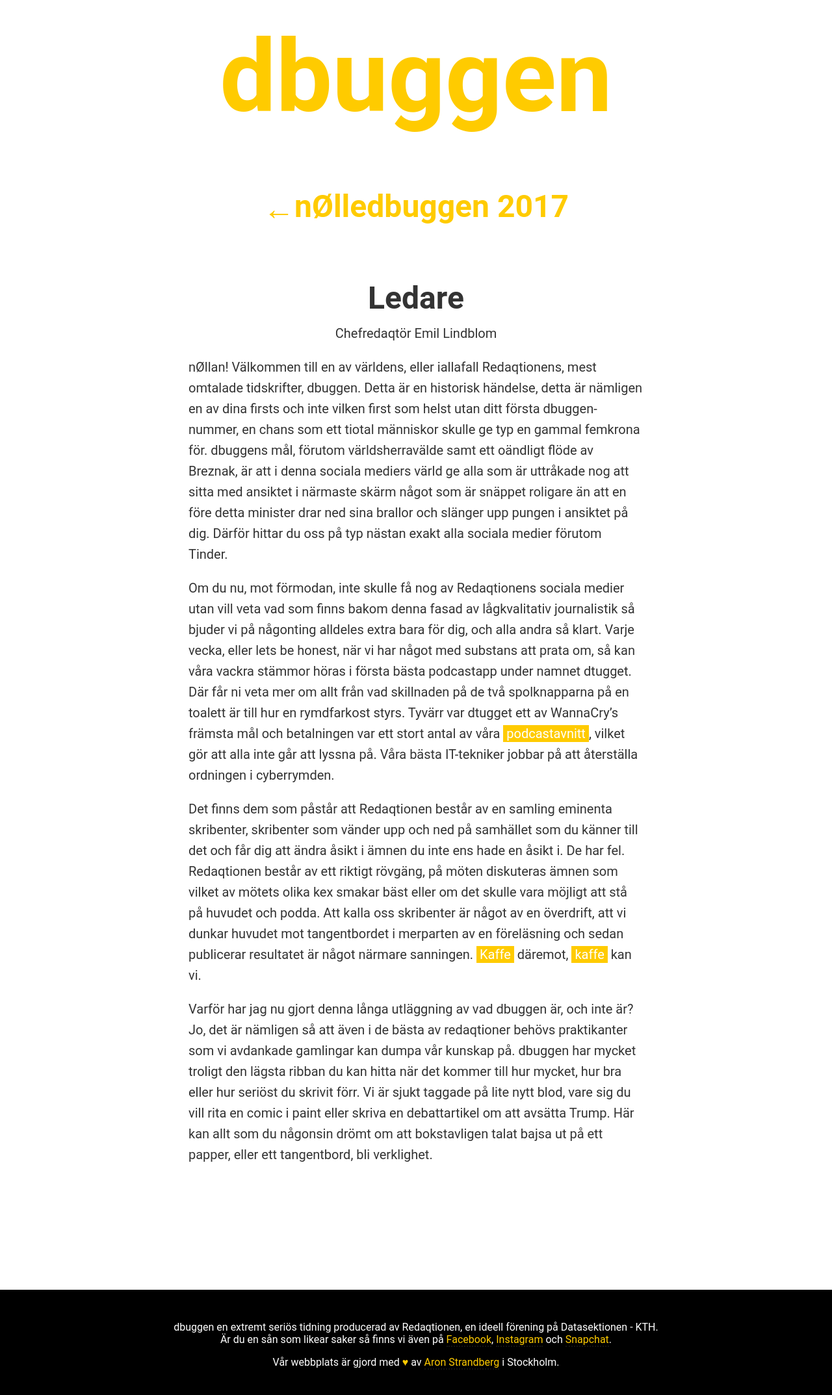
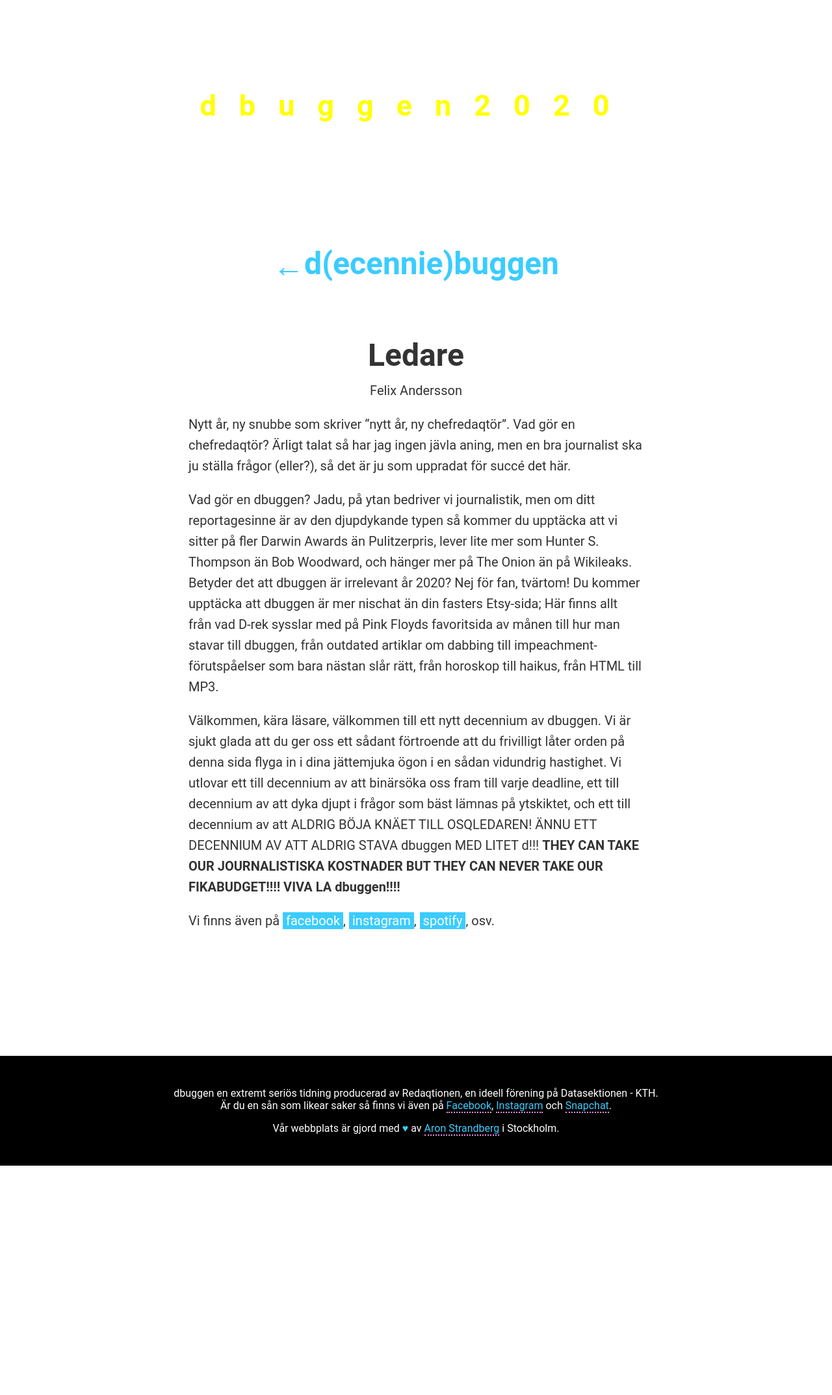
Before and after one commit to datasektionen/dbuggen, a Jekyll site: the page built from _posts/2020-03-06-ledare.md, in a window 1280 px wide, cut to the strip 136-2290 px from the top of the page. Shown: the top 2147 px of the strip at 65% size. Built offline with Jekyll 4.4.1, drawn with Linux system fonts in a browser that asks for light colours; after the commit the page ends 1930 px from its top, so only the background shows below that.

Commit message:
Nummer 33 babeeey

```diff
--- a/_data/issues.yaml
+++ b/_data/issues.yaml
@@ -127,3 +127,7 @@
   name: Novembernummer
   description: November är här, läs av din novemberdepression med dessa intressanta artiklar!
   date: "November 2019"
+- number: 33
+  name: d(ecennie)buggen
+  description: När resten av världens journalister är distraherade av COVID-19 passar redaqtionen på
+  date: "Mars 2020"
--- /dev/null
+++ b/_posts/2020-03-06-ledare.md
@@ -0,0 +1,16 @@
+---
+title: "Ledare"
+category: 33
+order: 1
+author: "Felix Andersson"
+---
+
+Nytt år, ny snubbe som skriver "nytt år, ny chefredaqtör".
+Vad gör en chefredaqtör? Ärligt talat så har jag ingen jävla aning, men en bra journalist ska ju ställa frågor (eller?), så det är ju som uppradat för succé det här.
+
+Vad gör en dbuggen? Jadu, på ytan bedriver vi journalistik, men om ditt reportagesinne är av den djupdykande typen så kommer du upptäcka att vi sitter på fler Darwin Awards än Pulitzerpris, lever lite mer som Hunter S. Thompson än Bob Woodward, och hänger mer på The Onion än på Wikileaks.
+Betyder det att dbuggen är irrelevant år 2020? Nej för fan, tvärtom! Du kommer upptäcka att dbuggen är mer nischat än din fasters Etsy-sida; Här finns allt från vad D-rek sysslar med på Pink Floyds favoritsida av månen till hur man stavar till dbuggen, från outdated artiklar om dabbing till impeachment-förutspåelser som bara nästan slår rätt, från horoskop till haikus, från HTML till MP3.
+
+Välkommen, kära läsare, välkommen till ett nytt decennium av dbuggen. Vi är sjukt glada att du ger oss ett sådant förtroende att du frivilligt låter orden på denna sida flyga in i dina jättemjuka ögon i en sådan vidundrig hastighet. Vi utlovar ett till decennium av att binärsöka oss fram till varje deadline, ett till decennium av att dyka djupt i frågor som bäst lämnas på ytskiktet, och ett till decennium av att ALDRIG BÖJA KNÄET TILL OSQLEDAREN! ÄNNU ETT DECENNIUM AV ATT ALDRIG STAVA dbuggen MED LITET d!!! __THEY CAN TAKE OUR JOURNALISTISKA KOSTNADER BUT THEY CAN NEVER TAKE OUR FIKABUDGET!!!! VIVA LA dbuggen!!!!__
+
+Vi finns även på [facebook](https://www.facebook.com/dbuggen), [instagram](https://www.instagram.com/dbuggen/), [spotify](https://open.spotify.com/show/3NjiaZJFu57cG3h9INGWsQ?si=Mg5D0GgRS5-4RIi97P7dCw), osv.
--- a/_sass/_issues.scss
+++ b/_sass/_issues.scss
@@ -97,3 +97,20 @@
 @include theme("issue-30", "futura-pt", #EE0766, #EE8EE5);
 @include theme("issue-31", "futura-pt", #EE0766, #EE8EE5);
 @include theme("issue-32", "futura-pt", #EE0766, #EE8EE5);
+@include theme("issue-33", "futura-pt", #3bccff, #EE8EE5);
+
+.issue-33.site-header h1,
+.issue-33.site-header a,
+.issue-33.site-header a:visited {
+  letter-spacing: 35px;
+  font-size: 45px;
+  color: #ffff00;
+  padding: 12vh 0;
+}
+
+.site-header .logo.header-image {
+  padding: 15vh 0;
+}
+.issue-33.site-header a::after {
+    content: "2020";
+}
```
Also changed, not shown: _posts/2020-03-06-codebabes.md (added, +36 -0 lines), _posts/2020-03-06-kara-dagbok.md (added, +10 -0 lines), _posts/2020-03-06-regler-kring-subliminal-messaging.md (added, +26 -0 lines), _posts/2020-03-06-riksfet-mangazannons.md (added, +8 -0 lines), _posts/2020-03-06-tentaangestinspo.md (added, +14 -0 lines), _posts/2020-03-06-varfor-ar-samuel-hertzberg-en-grej.md (added, +16 -0 lines), issues/33.html (added, +7 -0 lines).
